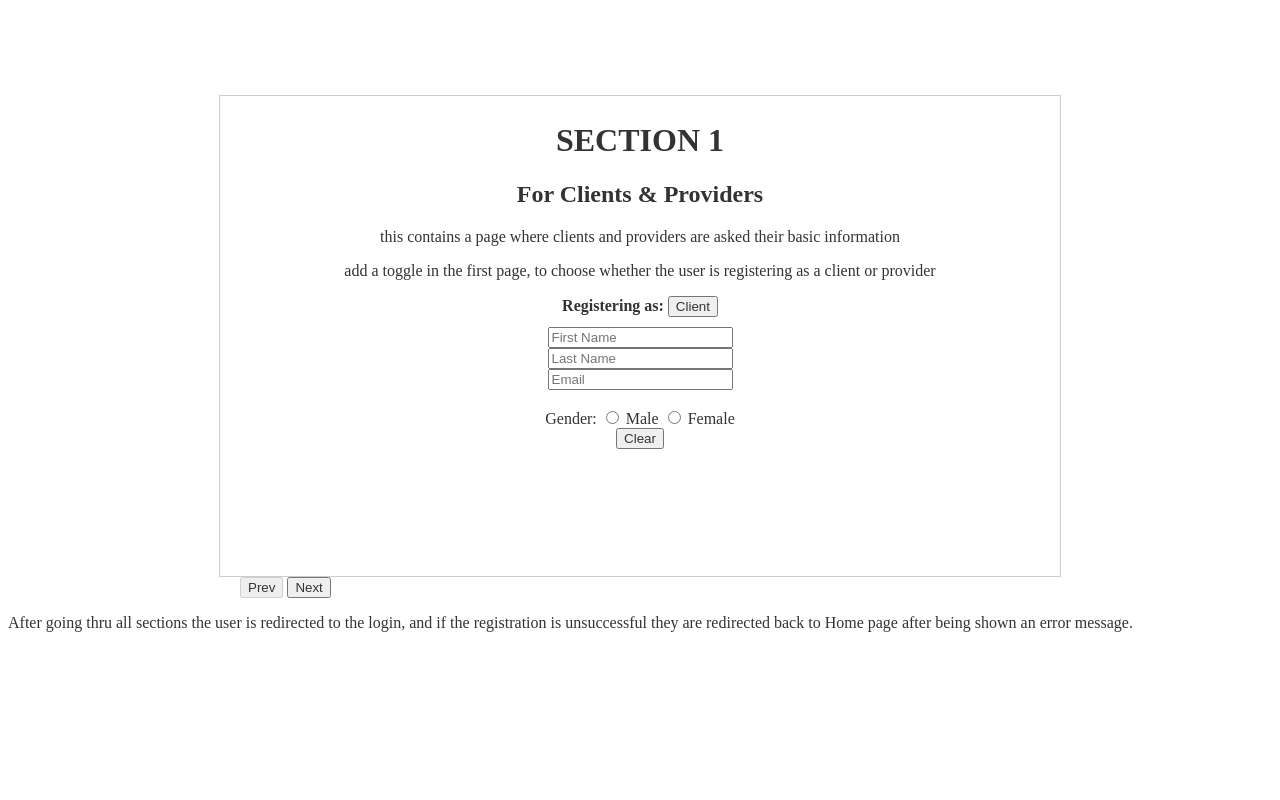
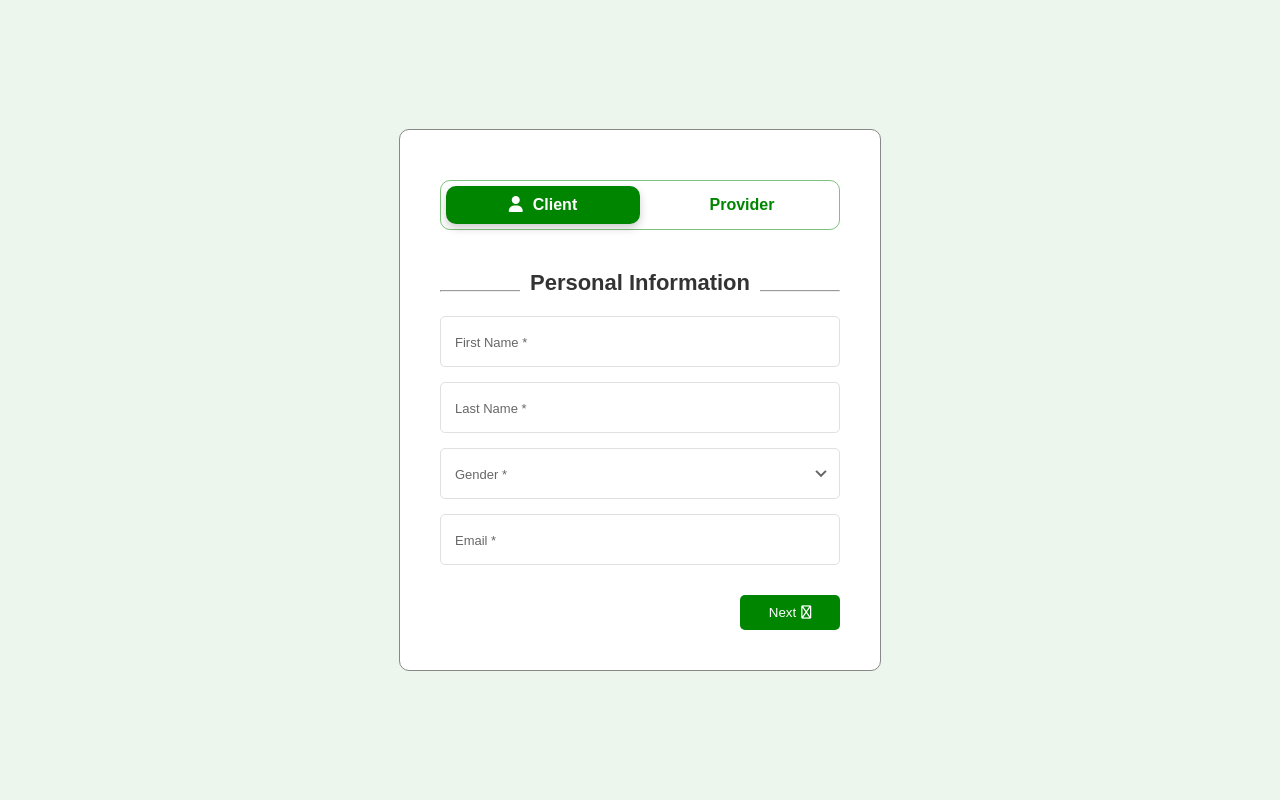
Before and after one commit to gihan-s/Servo, a PHP site: page /registration.php in a window 1280 px wide. Run offline with PHP 8.4, Linux system fonts and the light colour scheme.

Commit message:
style: enhance button transitions and add icon color changes refactor: update registration form layout and toggle functionality

```diff
--- a/assets/css/elements.css
+++ b/assets/css/elements.css
@@ -477,8 +477,7 @@ transform: scaleX(1);
   color: white;
   font-weight: 500;
   cursor: pointer;
-
-  transition: all 0.3s;
+  transition: background-color 0.3s ease, color 0.3s ease;
 }
 
 .button:hover {
@@ -495,6 +494,22 @@ transform: scaleX(1);
 
 .button.outline:hover {
   background-color: var(--themeColor);
+  color: white;
+}
+
+.button i{
+  color: #fff;
+}
+
+.button:hover i{
+  color: #fff;
+}
+
+.button.outline i{
+  color: var(--themeColor);
+}
+
+.button.outline:hover i{
   color: white;
 }
 
--- a/registration.php
+++ b/registration.php
@@ -1,21 +1,50 @@
 <html>
+
 <head>
+	<link rel="stylesheet" href="assets/css/elements.css">
+	<link rel="stylesheet" href="assets/css/GridTemplates.css">
+	<link rel="stylesheet" href="https://site-assets.fontawesome.com/releases/v6.5.1/css/all.css">
 	<style>
 		* {
 			color: #333;
 		}
 
+		body {
+			font-family: Arial, sans-serif;
+			background-color: #00850012;
+			margin: 0;
+			padding: 0;
+		}
+
+		.main-section {
+			padding: 40px;
+			margin: auto;
+			position: absolute;
+			top: 50%;
+			left: 50%;
+			transform: translate(-50%, -50%);
+			border: 1px solid #888;
+			max-width: 400px;
+			width: 100%;
+			background-color: #fff;
+			border-radius: 10px;
+		}
+
+		input:-webkit-autofill,
+        input:-webkit-autofill:hover,
+        input:-webkit-autofill:focus,
+        input:-webkit-autofill:active {
+            -webkit-box-shadow: 0 0 0 30px #fff inset !important; /* Force white background */
+            box-shadow: 0 0 0 30px #fff inset !important; /* Ensure consistency across browsers */
+            -webkit-text-fill-color: #333 !important; /* Text color */
+            background-color: #fff !important; /* Explicit background color */
+        }
+
 		.section {
-			padding: 5px 20px;
-			margin: 7.5% auto 0;
-			border: 1px solid #ccc;
-			max-width: 800px;
-			width: 100%;
-			max-height: 600px;
-			height: 60%;
 			position: relative;
 			text-align: center;
 			display: none;
+			margin-bottom: 30px;
 		}
 
 		.section.active {
@@ -24,41 +53,158 @@
 
 		.button-section {
 			width: 100%;
-			max-width: 800px;
 			position: relative;
 			margin: 0% auto;
+			display: flex;
+			justify-content: space-between;
+
+		}
+
+		.button-section button{
+			width: 100px;
+		}
+
+		.text-container,
+		.select-container {
+			width: 100%;
+		}
+
+		.select-container .options {
+			text-align: left;
+		}
+
+		.toggle-section {
+			display: flex;
+			justify-content: center;
+			margin: 10px auto;
+			margin-bottom: 40px;
+			border: 1px solid #00850080;
+			border-radius: 10px;
+			padding: 5px;
+		}
+
+		.toggle-button {
+			flex: 1;
+			padding: 10px;
+			cursor: pointer;
+			text-align: center;
+			border-radius: 10px;
+			font-weight: 600;
+			font-size: 16px;
+			color: #008500;
+			transition: background-color 0.3s ease, color 0.3s ease, box-shadow 0.3s ease;
+		}
+
+		.toggle-button i{
+			color: #008500;
+		}
+
+		.toggle-button.active {
+			background-color: #008500;
+			color: white;
+			box-shadow: 0 4px 8px rgba(0, 0, 0, 0.2);
+		}
+
+		.toggle-button.active i{
+			color: white;
+		}
+
+		.hr-title-container {
+			position: relative;
+			text-align: center;
+			width: 100%;
+			max-width: 400px;
+			margin: 20px auto;
+		}
+
+		.hr-title {
+			position: relative;
+			display: inline-block;
+			background-color: #fff;
+			padding: 0 10px;
+			margin: auto;
+			font-size: 22px;
+			font-weight: bold;
+			color: #333;
+			z-index: 1;
+		}
+
+		.hr-line {
+			position: absolute;
+			top: 50%;
+			transform: translateY(-50%);
+			left: 0;
+			right: 0;
+			z-index: 0;
 		}
 	</style>
 </head>
+
 <body>
-<form id="registrationForm">
+	<form id="registrationForm" class="form" action="" method="post" enctype="multipart/form-data">
+		<div class="main-section">
 			<div class="section active">
-		<h1>SECTION 1</h1>
-		<h2>For Clients & Providers</h2>
-		<p>this contains a page where clients and providers are asked their basic information</p>
-		<p>add a toggle in the first page, to choose whether the user is registering as a client or provider</p>
 				<div class="input-field">
 					<!-- Toggle for user type -->
-			<label style="font-weight:600;">Registering as: </label>
-			<button type="button" id="toggleUserType" style="margin-bottom:10px;">Client</button>
-			<br>
-			<input type="text" name="fname" value="" placeholder="First Name"><br>
-			<input type="text" name="lname" value="" placeholder="Last Name"><br>
-			<input type="email" name="email" value="" placeholder="Email"><br>
-			<input type="text" name="nic" id="nicField" value="" placeholder="NIC Number" style="display:none;"><br>
-			<label for="gender">Gender: </label>
-			<input type="radio" name="gender" id="gender-male" value="M">
-			<label for="gender-male">Male</label>
-			<input type="radio" name="gender" id="gender-female" value="F">
-			<label for="gender-female">Female</label>
+					<div class="toggle-section user-change">
+						<div class="toggle-button active"><i class="fa-solid fa-user" style="padding-right: 10px"></i>Client</div>
+						<div class="toggle-button"><i class="fa-solid fa-user-helmet-safety" style="padding-right: 10px"></i>Provider</div>
 					</div>
-		<button type="button" onclick="clearSection1()">Clear</button>
+					<div class="hr-title-container">
+						<span class="hr-title">Personal Information</span>
+						<hr class="hr-line">
+					</div>
+					<!-- Input fields -->
+					<div class="input-grid-1">
+						<div class="text-container">
+							<div class="label text-label">First Name *</div>
+							<input type="text" class="text-field" name="" id="">
+						</div>
+					</div>
+					<div class="input-grid-1">
+						<div class="text-container">
+							<div class="label text-label">Last Name *</div>
+							<input type="text" class="text-field" name="" id="">
+						</div>
+					</div>
+					<div class="input-grid-1">
+
+						<div class="select-container">
+
+							<div class="text-container">
+								<div class="label dropdown-label">Gender *</div>
+								<input type="text" class="text-field-dropdown" readonly name="" id="">
+							</div>
+
+
+							<div class="options">
+								<div>Male</div>
+								<div>Female</div>
+								<div>Prefer not to say</div>
+							</div>
+						</div>
+					</div>
+					<div class="input-grid-1">
+						<div class="text-container">
+							<div class="label text-label">Email *</div>
+							<input type="email" class="text-field" name="" id="">
+						</div>
+
+					</div>
+					<div class="input-grid-1" id="nicField" style="display:none;">
+						<div class="text-container">
+							<div class="label text-label">NIC *</div>
+							<input type="text" class="text-field" name="" id="">
+						</div>
+					</div>
+				</div>
 			</div>
 
 			<div class="section">
 				<h1>SECTION 2</h1>
 				<h2>For Clients & Providers</h2>
-		<p>this section contains a section where users are asked their bio, profile picture and social links </p>
+				<p>this section contains a section where users are asked their bio, profile picture and social links
+				</p>
 				<div class="input-field">
 					<label for="profilePic">Profile Picture</label>
 					<input type="file" name="profilePic" accept="image/*"><br>
@@ -66,7 +212,6 @@
 					<textarea name="bio" placeholder="Bio (describe yourself)"></textarea><br>
 					<input type="text" name="link" value="" placeholder="Social Link (ex:facebook.com/username)">
 				</div>
-		<button type="button" onclick="clearSection2()">Clear</button>
 			</div>
 
 			<div class="section">
@@ -81,7 +226,6 @@
 					<label for="resume">Resume: </label>
 					<input type="file" name="resume" accept=".pdf,.doc,.docx,.xls,.xlsx,.txt"><br>
 				</div>
-		<button type="button" onclick="clearSection3()">Clear</button>
 			</div>
 
 			<div class="section">
@@ -94,8 +238,10 @@
 					<li>Description</li>
 					<li>Location(for physical services)</li>
 				</ul>
-		<p>Providers should be given the ability to select as many as categories possible, and for each category they select, all the fields are required, categories are divided into two groups, which are physical and digital.</p>
-		<button type="button" onclick="clearSection4()">Clear</button>
+				<p>Providers should be given the ability to select as many as categories possible, and for each category
+					they select, all the fields are required, categories are divided into two groups, which are physical
+					and
+					digital.</p>
 			</div>
 
 			<div class="section">
@@ -106,51 +252,58 @@
 					<input type="password" name="password" value="" placeholder="Password"><br>
 					<input type="password" name="repassword" value="" placeholder="Re-type password"><br>
 				</div>
-		<button type="button" onclick="clearSection5()">Clear</button>
-		<button type="submit" action="register_process.php" method="post">Submit</button>
 			</div>
 
 			<div class="button-section">
-		<button type="button" id="prevBtn" onclick="prevSection()">Prev</button>
-		<button type="button" id="nextBtn" onclick="nextSection()">Next</button>
+				<button type="button" class="button outline" id="prevBtn" onclick="prevSection()"><i class="fa-regular fa-arrow-left" style="padding-right: 5px"></i>Back</button>
+				<button type="button" class="button" id="nextBtn" onclick="nextSection()">Next<i class="fa-regular fa-arrow-right" style="padding-left: 5px"></i></button>
+				<button class="button" id="submit-button" type="submit">Register</button>
 			</div>
-
-	<p>After going thru all sections the user is redirected to the login, and if the registration is unsuccessful they are redirected back to Home page after being shown an error message.</p>
+		</div>
+	</form>
 
 		<script>
 			let isProvider = false;
-		const toggleBtn = document.getElementById('toggleUserType');
+			const toggleBtn = document.querySelectorAll('.user-change .toggle-button');
 			const nicField = document.getElementById('nicField');
-		if (toggleBtn) {
-			toggleBtn.addEventListener('click', function() {
-				isProvider = !isProvider;
-				toggleBtn.textContent = isProvider ? 'Provider' : 'Client';
-				nicField.style.display = isProvider ? '' : 'none';
+
+			toggleBtn.forEach((btn) => {
+				btn.addEventListener('click', () => {
+					toggleBtn.forEach(b => b.classList.remove('active'));
+					btn.classList.add('active');
+					if (btn.textContent === 'Provider') {
+						isProvider = true;
+						nicField.style.display = 'block';
+					} else {
+						isProvider = false;
+						nicField.style.display = 'none';
+					}
 				});
-			// Set initial state
-			nicField.style.display = isProvider ? '' : 'none';
-		}
+			});
 
 			ind = 0;
 			const sections = document.querySelectorAll(".section");
 			const prevBtn = document.getElementById('prevBtn');
 			const nextBtn = document.getElementById('nextBtn');
+			const submitBtn = document.getElementById('submit-button');
 
 			function updateButtonState() {
 				if (ind === 0) {
-				prevBtn.disabled = true;
+					prevBtn.style.visibility = 'hidden';
 				} else {
-				prevBtn.disabled = false;
+					prevBtn.style.visibility = 'visible';
 				}
 				if (ind === sections.length - 1) {
-				nextBtn.disabled = true;
+					nextBtn.style.display = 'none';
+					submitBtn.style.display = 'block';
 				} else {
-				nextBtn.disabled = false;
+					nextBtn.style.display = 'block';
+					submitBtn.style.display = 'none';
 				}
 			}
 
 			function showSection(index) {
-			sections.forEach((sec,i) => {
+				sections.forEach((sec, i) => {
 					sec.classList.toggle('active', i === index);
 				});
 				updateButtonState();
@@ -181,6 +334,7 @@
 			// Initialize button state on page load
 			updateButtonState();
 		</script>
-</form>
+		<script src="assets/js/elements.js" defer></script>
 </body>
+
 </html>
```
Also changed, not shown: inputs.html (line endings or trailing spaces). Lines whose indentation alone changed are shown as unchanged.
